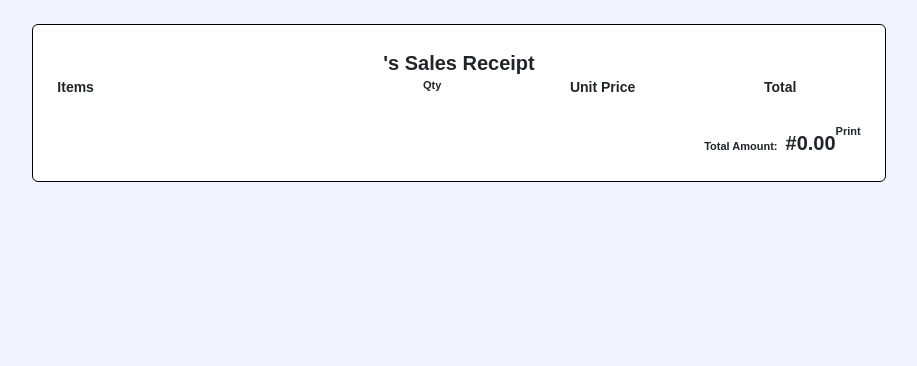
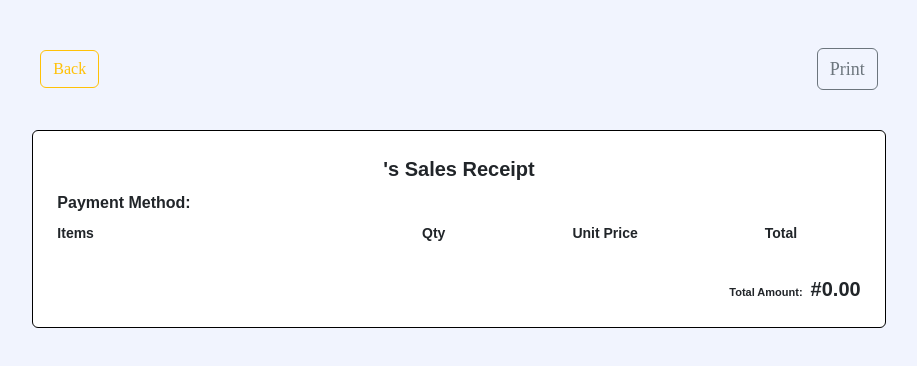
Before and after one commit to tobidechamp15/Receipt-Generator, a React (Create React App) app: page /home/receipt in a window 1280 px wide. Shown: the top 366 px of the page, without its empty margins (181-1098 px from the left). Built offline with nearby package versions, Linux system fonts and the light colour scheme; a web font is replaced by a local one.

Commit message:
Payment Method

```diff
--- a/src/Components/Home.js
+++ b/src/Components/Home.js
@@ -10,6 +10,7 @@ function Home() {
   const [Products, setProducts] = useState([]);
   const [customerName, setCustomerName] = useState('');
   const [address, setAddress] = useState('');
+  const [paymentMethod, setPaymentMethod] = useState(''); // Added paymentMethod state
 
   const addItem = () => {
     setProducts((prevProducts) => [
@@ -47,7 +48,6 @@ function Home() {
   };
   const [showInvoice, setShowInvoice] = useState(false);
 
-
   useEffect(() => {
     const storedCustomerName = localStorage.getItem('customerName');
     const storedAddress = localStorage.getItem('address');
@@ -65,7 +65,10 @@ function Home() {
   useEffect(() => {
     localStorage.setItem('customerName', customerName);
     localStorage.setItem('address', address);
-  }, [customerName, address]);
+    localStorage.setItem('paymentMethod', paymentMethod); // Added paymentMethod to localStorage
+  }, [customerName, address, paymentMethod]);
+  console.log(paymentMethod);
+
   return (
     <>
       {showInvoice ? (
@@ -74,6 +77,7 @@ function Home() {
           descriptionValues={descriptionValues}
           customerName={customerName}
           address={address}
+          paymentMethod={paymentMethod}
         />
       ) : (
         <section className="w-full h-full">
@@ -100,6 +104,19 @@ function Home() {
                   placeholder="Enter customer address"
                   className="rounded=md outline-none fs-6 bg-gray-200 text-lg placeholder:text-gray-400 border-slate-300 form-control placeholder:text-[12px] py-1 px-2"
                 />
+              </div>
+              <div className="flex flex-col bg--200 rounded-md w-full gap-2">
+                <p className="text-base">Payment Method</p>
+                <select
+                  value={paymentMethod}
+                  onChange={(e) => handleFormChange(e, setPaymentMethod)}
+                  className="transition-all duration-300 hover:shadow-md focus:ring focus:ring-opacity-50 focus:ring-blue-500 rounded-md outline-none bg-gray-200 text-lg placeholder:text-gray-400 border-slate-300  py-2 px-1"
+                  >
+                  <option value="">Select Payment Method</option>
+                  <option value="Debit Card">Debit Card</option>
+                  <option value="Cash">Cash</option>
+                  <option value="Bank Transfer">Transfer</option>
+                </select>
               </div>
               {Products.map((description, index) => (
                 <div key={index} className="flex gap-2 flex-col">
--- a/src/Components/Receipt.js
+++ b/src/Components/Receipt.js
@@ -1,6 +1,11 @@
-import React, { useEffect, useState } from 'react';
+import React, { useRef, useState } from 'react';
 
-const Receipt = ({ descriptionValues, customerName, address }) => {
+const Receipt = ({
+  descriptionValues,
+  customerName,
+  address,
+  paymentMethod,
+}) => {
   const divStyle = {
     fontFamily: 'Arial, san-serif',
     fontSize: '11px',
@@ -8,25 +13,43 @@ const Receipt = ({ descriptionValues, customerName, address }) => {
   };
   let totalAmount = 0;
 
+  const printRef = useRef();
+
   const handlePrint = () => {
+    const printContents = printRef.current.innerHTML;
+    const originalContents = document.body.innerHTML;
+
+    document.body.innerHTML = printContents;
+
     window.print();
+
+    document.body.innerHTML = originalContents;
   };
+  const handleReload = () => {
+    window.location.reload()
+  }
+
   //useState function to
-
   return (
+    <div className="flex flex-col-reverse items-center gap-3">
       <div
         className="bg-white flex flex-col md:w-2/3 p-4 rounded-md mt-4 w-full receipt"
         style={divStyle}
+        ref={printRef}
       >
         {/* <h1 className=" text-center text-xl">Receipt</h1> */}
         <div className="flex flex-col items-center justify-center">
           <span className="text-xl">{customerName}'s Sales Receipt</span>
           <span className="text-base">{address}</span>
         </div>
+        <div className="flex justify-between items-center my-2 text-base">
+          <strong>Payment Method:</strong>
+          <p className="text-base">{paymentMethod}</p>
+        </div>
         <div className="flex justify-between w-full">
           <p className="text-sm w-[60%]">Items</p>
           <div className="d-flex  flex  gap- w-full justify-around">
-          <p className="text-smh v  v v bbb nn">Qty</p>
+            <p className="text-sm">Qty</p>
             <p className="text-sm">Unit Price</p>
             <p className="text-sm">Total</p>
           </div>
@@ -37,7 +60,8 @@ const Receipt = ({ descriptionValues, customerName, address }) => {
               // Calculate the amount for each product
 
               const totalAmountForProduct =
-              parseFloat(values.enteredAmount) * parseInt(values.enteredQuantity);
+                parseFloat(values.enteredAmount) *
+                parseInt(values.enteredQuantity);
               totalAmount += totalAmountForProduct;
 
               return (
@@ -69,8 +93,23 @@ const Receipt = ({ descriptionValues, customerName, address }) => {
               {isNaN(totalAmount) ? '0.00' : `#${totalAmount.toFixed(2)}`}
             </span>
           </span>
-        <button onClick={handlePrint}>Print</button>
         </div>
+      </div>
+        <div className="flex gap-10 w-2/3 items-center justify-between flex-row-reverse py-5 pb-0 xs:w-full px-2">
+          <button
+            onClick={handlePrint}
+            className="btn btn-outline-secondary text-lg w-auto"
+          >
+            Print
+          </button>
+          <button
+            onClick={handleReload}
+            className="btn btn-outline-warning w-auto "
+          >
+            Back
+          </button>
+        </div>
+
     </div>
   );
 };
```
Lines whose indentation alone changed are shown as unchanged.
